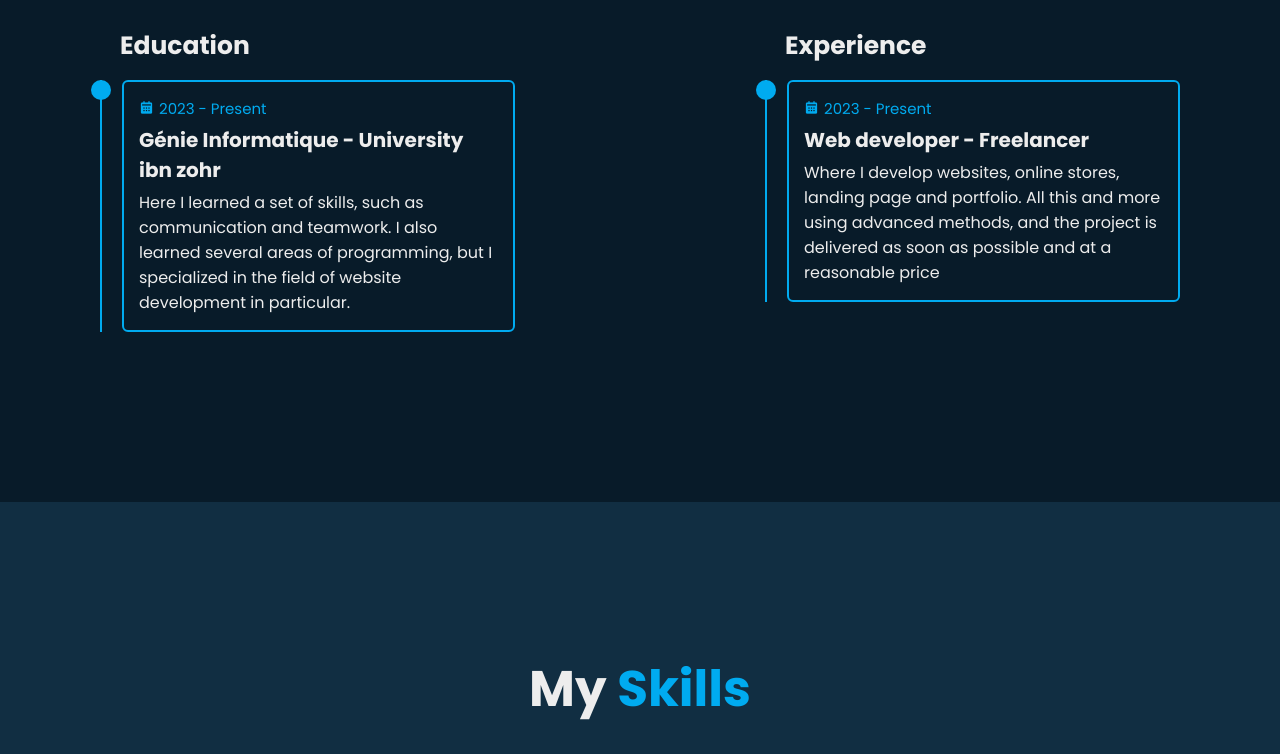
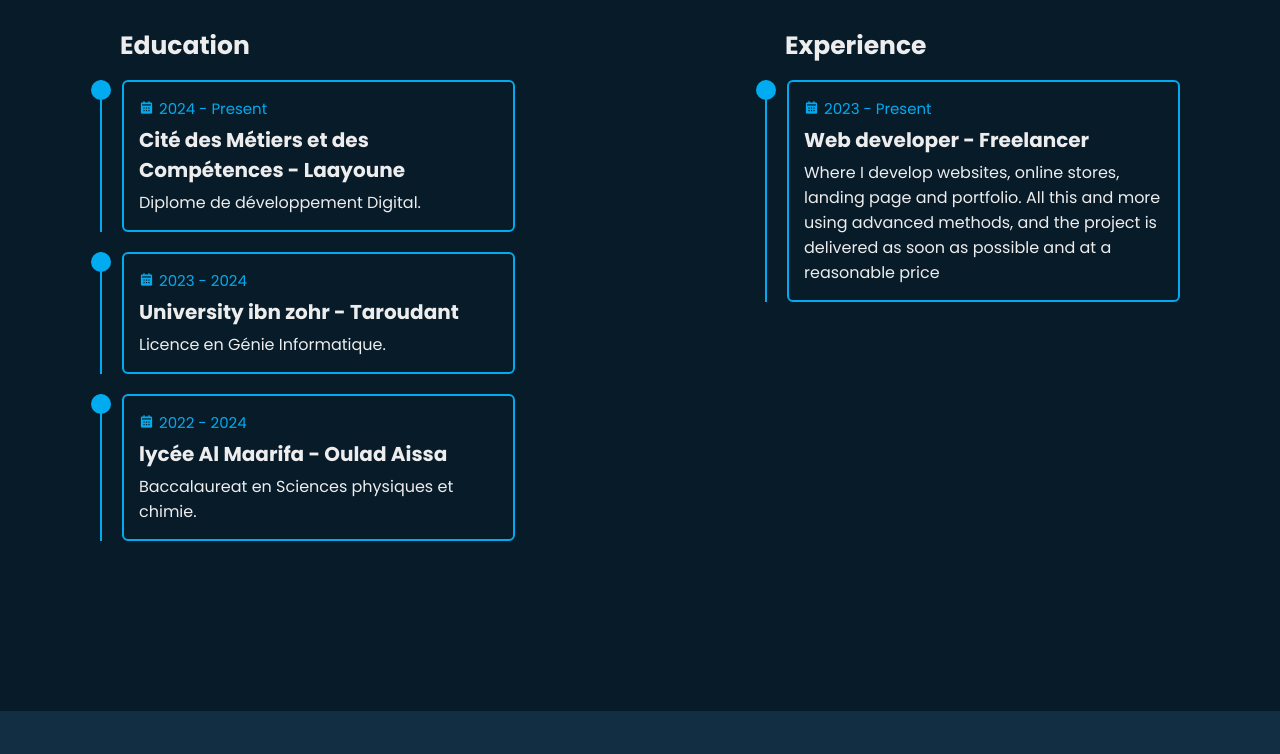
Before and after one commit to Anass-bellagouim/My-Portfolio, a plain HTML site: page index.html in a window 1280 px wide. Shown: the part 1847-2601 px from the top of the page. Drawn offline with nearby package versions, Linux system fonts and the light colour scheme; some packages are replaced by stand-ins of ours; a script that the page names is missing.

Commit message:
education and skills

```diff
--- a/index.html
+++ b/index.html
@@ -161,9 +161,33 @@
 
             <div class="education-content">
               <div class="content">
-                <div class="years"><i class='bx bxs-calendar'></i>2023 - Present</div>
-                <h3>Génie Informatique - University ibn zohr</h3>
-                <p>Here I learned a set of skills, such as communication and teamwork. I also learned several areas of programming, but I specialized in the field of website development in particular.</p>
+                <div class="years"><i class='bx bxs-calendar'></i>2024 - Present</div>
+                <h3>Cité des Métiers et des Compétences - Laayoune</h3>
+                <p>Diplome de développement Digital.</p>
+              </div>
+            </div>
+
+          </div>
+
+          <div class="education-box">
+
+            <div class="education-content">
+              <div class="content">
+                <div class="years"><i class='bx bxs-calendar'></i>2023 - 2024</div>
+                <h3>University ibn zohr - Taroudant</h3>
+                <p>Licence en Génie Informatique.</p>
+              </div>
+            </div>
+
+          </div>
+
+          <div class="education-box">
+
+            <div class="education-content">
+              <div class="content">
+                <div class="years"><i class='bx bxs-calendar'></i>2022 - 2024</div>
+                <h3>lycée Al Maarifa - Oulad Aissa</h3>
+                <p>Baccalaureat en Sciences physiques et chimie.</p>
               </div>
             </div>
 
@@ -230,6 +254,11 @@
 
               <div class="progress">
                 <h3>Bootstrap<span>80%</span></h3>
+                <div class="bar"><span></span></div>
+              </div>
+
+              <div class="progress">
+                <h3>Tailwind<span>75%</span></h3>
                 <div class="bar"><span></span></div>
               </div>
 
--- a/style.css
+++ b/style.css
@@ -620,6 +620,10 @@
   width: 80%;
 }
 
+.skills-column:nth-child(1) .skills-content .progress:nth-child(5) .bar span {
+  width: 75%;
+}
+
 .skills-column:nth-child(2) .skills-content .progress:nth-child(1) .bar span {
   width: 95%;
 }
```
